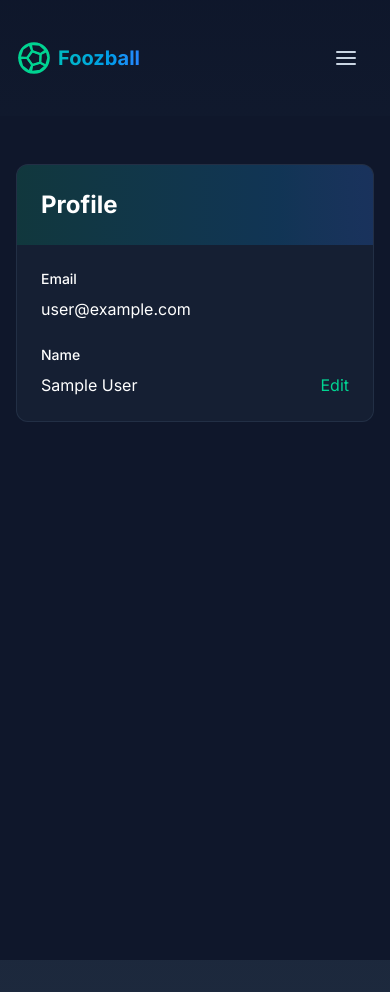
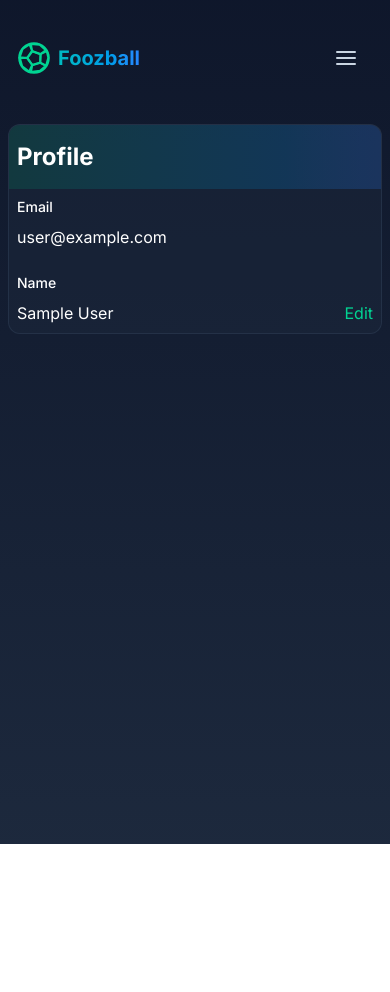
Before and after one commit to RonHaland/fooz-win, a Next.js app: page /profile in a window 390 px wide. After the commit the page ends 844 px from the top, so only its background shows below. Built offline with nearby package versions, Linux system fonts and the light colour scheme; no server answers; sample sign-in values are in the browser's storage.

Commit message:
adjust visuals on profile page mobile

```diff
--- a/app/profile/page.tsx
+++ b/app/profile/page.tsx
@@ -68,13 +68,13 @@ export default function ProfilePage() {
   const user = session.user;
 
   return (
-    <div className="min-h-screen bg-slate-900 py-12 px-4 sm:px-6 lg:px-8">
+    <div className="py-2 sm:py-12 px-2 sm:px-6 lg:px-8">
       <div className="max-w-3xl mx-auto">
         <div className="bg-slate-800/50 rounded-xl border border-slate-700/50 overflow-hidden">
-          <div className="p-6 w-full bg-gradient-to-r from-emerald-600/20 to-blue-500/20">
+          <div className="px-2 py-4 sm:p-6 w-full bg-gradient-to-r from-emerald-600/20 to-blue-500/20">
             <h1 className="text-2xl font-bold text-white">Profile</h1>
           </div>
-          <div className="p-6 space-y-6">
+          <div className="p-2 sm:p-6 space-y-6">
             <div>
               <label className="block text-sm font-medium text-white mb-2">
                 Email
@@ -96,7 +96,7 @@ export default function ProfilePage() {
                   />
                   <button
                     onClick={handleUpdateName}
-                    className="bg-emerald-600 text-white px-4 py-2 rounded hover:bg-emerald-700 transition-colors"
+                    className="bg-emerald-600 text-white px-2 py-1 rounded hover:bg-emerald-700 transition-colors text-sm sm:text-base"
                   >
                     Save
                   </button>
@@ -105,7 +105,7 @@ export default function ProfilePage() {
                       setName(user.name || "");
                       setIsEditing(false);
                     }}
-                    className="bg-slate-700 text-white px-4 py-2 rounded hover:bg-slate-600 transition-colors"
+                    className="bg-slate-700 text-white px-2 py-1 rounded hover:bg-slate-600 transition-colors text-sm sm:text-base"
                   >
                     Cancel
                   </button>
```
